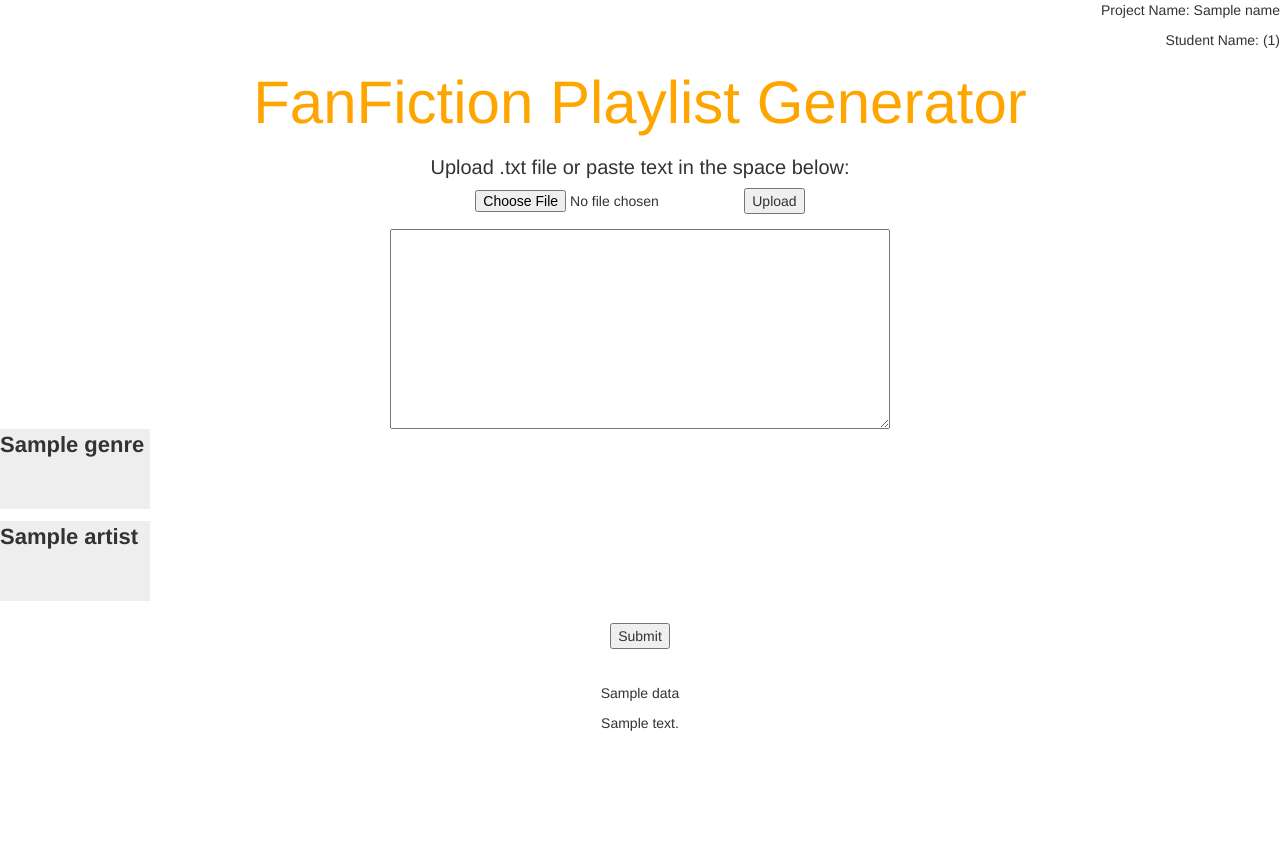
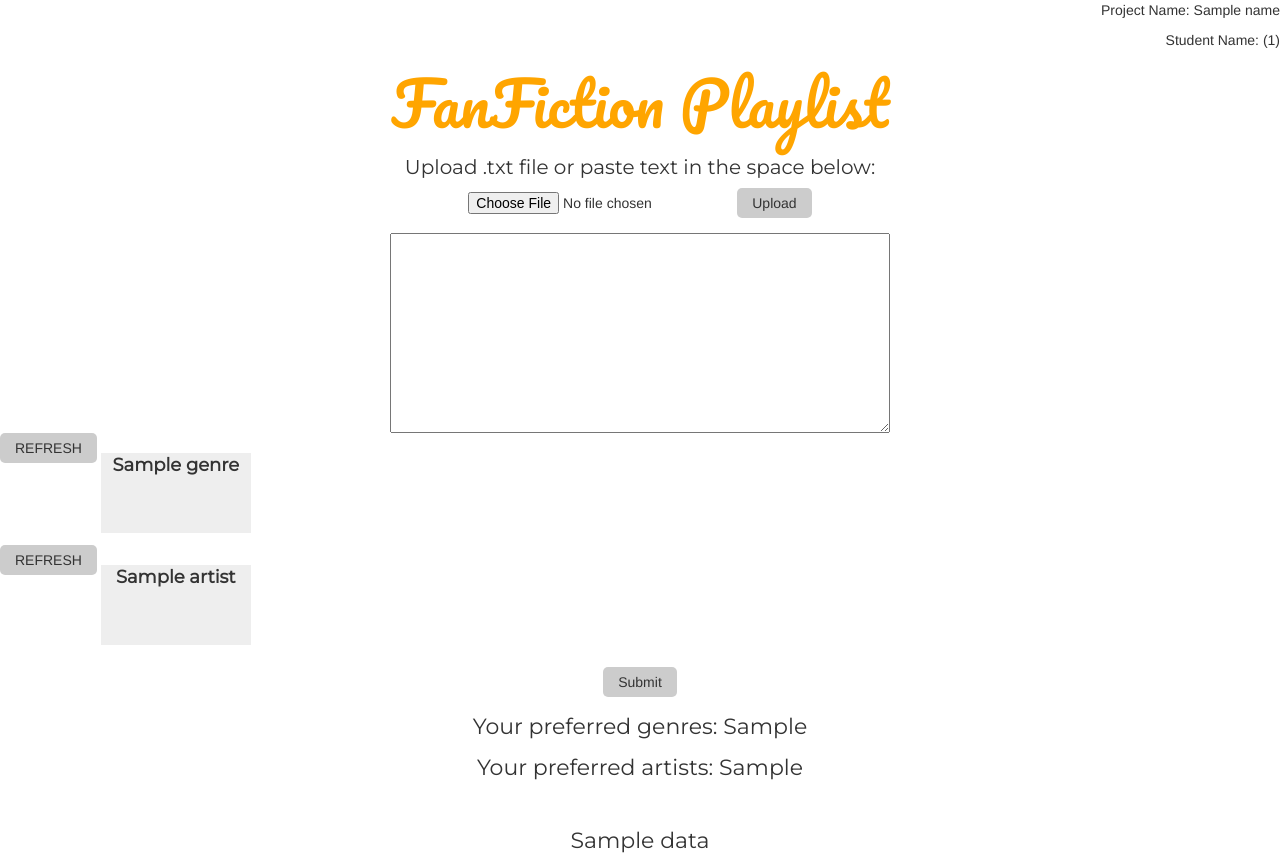
Before and after one commit to ArielJiang0520/fanfic-playlist, a Flask app: template app/templates/search.html in a window 1280 px wide. Before the commit the page ends 731 px from the top, so only its background shows below. Run offline with Flask 2, Linux system fonts and the light colour scheme; the template is opened without the code that fills it: most values are stand-ins (such as "Sample title", 1, 10 or a date in 2020); parts of the project's set-up code (start-up, migrations or seed data) failed here and were passed over; some libraries are stand-ins or nearby versions.

Commit message:
UI change & buttons

```diff
--- a/app.py
+++ b/app.py
@@ -2,4 +2,5 @@ from app import app, socketio
 
 if __name__ == "__main__":
   print("Flask app running at http://0.0.0.0:5000")
+  app.config['TEMPLATES_AUTO_RELOAD'] = True
   socketio.run(app, host="localhost", port=5000)
--- a/app/irsystem/models/search.py
+++ b/app/irsystem/models/search.py
@@ -14,7 +14,7 @@ def text_search(query: str, target_genres=[], target_artists=[], k=10) -> [tuple
     return DB.search(text=query, t_g=target_genres, t_a=target_artists, k=k)
 
 
-def get_rand_genres(t=10) -> [str]:
+def get_rand_genres(t=8) -> [str]:
     """
     return:
         list: t number of random genres
@@ -22,7 +22,7 @@ def get_rand_genres(t=10) -> [str]:
     return DB.generate_genres(t)
 
 
-def get_rand_artists(t=10) -> [str]:
+def get_rand_artists(t=8) -> [str]:
     """
     return:
         list: t number of random artists from the database
--- a/app/static/main.css
+++ b/app/static/main.css
@@ -26,13 +26,29 @@ textarea.user-text{
 h1{
     font-size: 60px;
     text-align: center;
-    color: orange ;
+    color: #ffa500 ;
+    font-family: "Pacifico", serif;
 
 }
 
 h2{
     font-size: 20px;
     text-align: center;
+    font-family: "Montserrat", serif;
+}
+
+.user-text{
+    font-family: "Montserrat", serif;
+    font-size: 18px;
+}
+
+input[type=submit] {
+  padding:5px 15px;
+  background:#ccc;
+  border:0 none;
+  cursor:pointer;
+  -webkit-border-radius: 5px;
+  border-radius: 5px;
 }
 
 .user-file{
@@ -49,6 +65,8 @@ h2{
 
 .output{
     text-align: center;
+    font-family: "Montserrat", serif;
+    font-size: 22px;
 }
 
 .contain {
@@ -81,16 +99,18 @@ h2{
     left: 0;
     height: 80px;
     width: 150px;
+    text-align: center;
     background-color: #eee;
-    font-size:22px;
+    font-size: 18px;
+    font-family: "Montserrat", serif;
   }
 
   /* On mouse-over, add a grey background color */
   .contain:hover input ~ .checkmark {
-    background-color: #ccc;
+    background-color: rgb(192, 192, 192);
   }
 
   /* When the checkbox is checked, add a blue background */
   .contain input:checked ~ .checkmark {
-    background-color: #2196F3;
+    background-color: #ffa500;
   }
--- a/app/templates/search.html
+++ b/app/templates/search.html
@@ -2,6 +2,7 @@
     <head>
         <link rel="stylesheet" href="/static/bootstrap.min.css">
         <link rel="stylesheet" href="/static/main.css">
+        <link rel="stylesheet" href="https://fonts.googleapis.com/css?family=Pacifico|Montserrat">
     </head>
     <body>
         <div class="topcorner">
@@ -9,19 +10,8 @@
             <p>Student Name: ({{ netid }})</p>
         </div>
         <h1>
-            FanFiction Playlist Generator
+            FanFiction Playlist
         </h1>
-        <!-- <form class="form-inline -search">
-
-
-            <br><br>
-
-             <div class="form-group">
-                <input id="input" type="text" name="search" class="form-control" placeholder="Input Your Text Here">
-            </div>
-            <button type="submit" class="
-            btn-info"> Go! </button>
-        </form> -->
 
     <title>Upload new File</title>
      <h2>Upload .txt file or paste text in the space below:</h2>
@@ -34,33 +24,39 @@
 
 
     <form method=post>
-        <textarea class = 'user-text' name="text" type="textarea"> </textarea>
+        <textarea class ='user-text' name="text" type="textarea"> </textarea>
 
-        {% for genre in genres %}
+            <input type="submit" value="REFRESH">
+            {% for genre in genres %}
                 <label class="contain">{{genre}}
-                    <input type="checkbox" name="{{genre}}" >
+                    <input type="checkbox" name="genre_box" value="{{genre}}">
                     <span class="checkmark">{{genre}}</span>
                 </label>
             {% endfor %}
             <br>
+
+            <input type="submit" value="REFRESH">
             {% for artist in artists %}
                 <label class="contain">{{artist}}
-                    <input type="checkbox" name="{{artist}}" >
+                    <input type="checkbox" name="artist_box" value="{{artist}}">
                     <span class="checkmark">{{artist}}</span>
                 </label>
             {% endfor %}
             <br>
+
         <input class = 'submit' type="submit">
     </form>
 
         <div class='output'>
+        <P>Your preferred genres: {{sel_genres}}</P>
+        <P>Your preferred artists: {{sel_artists}}</P>
+
         {% if data %}
             {% for d in data %}
                 <br>
                 <p>{{d}}</p>
             {% endfor %}
         {% endif %}
-        <p>{{output_message}}</p>
         </div>
 
 
--- a/config.py
+++ b/config.py
@@ -9,6 +9,7 @@ class Config(object):
   CSRF_SESSION_KEY = "secret"
   SECRET_KEY = "not_this"
   SQLALCHEMY_DATABASE_URI = os.environ['DATABASE_URL']
+  TEMPLATES_AUTO_RELOAD = True
 
 class ProductionConfig(Config):
   DEBUG = False
```
Also changed, not shown: app/irsystem/controllers/search_controller.py (+13 -73 lines).
